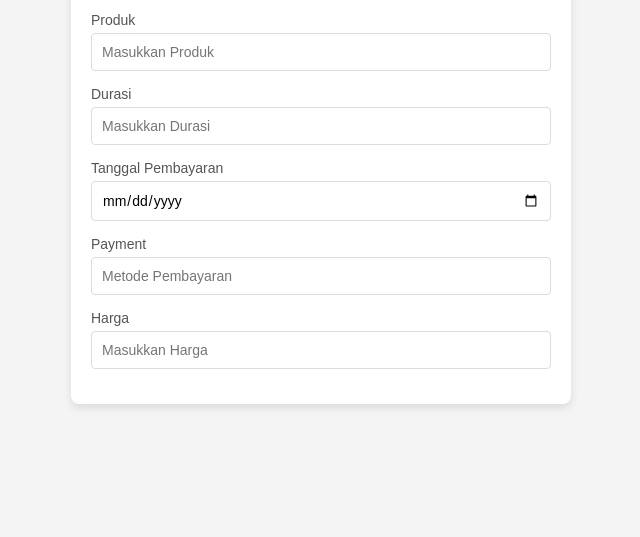
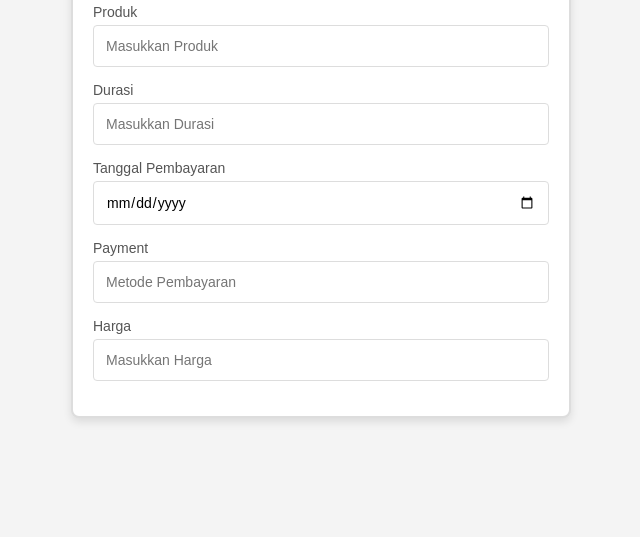
Before and after one commit to Babasbotz/pbas, a plain HTML site: page index.html in a window 1280 px wide. Shown: the part 263-800 px from the top of the page, without its empty margins (319-959 px from the left). Drawn offline with Linux system fonts and the light colour scheme.

Commit message:
Update styles.css

```diff
--- a/styles.css
+++ b/styles.css
@@ -20,6 +20,7 @@ body {
     box-shadow: 0 4px 8px rgba(0, 0, 0, 0.1);
     width: 100%;
     max-width: 500px;
+    border: 2px solid #ddd;  /* Bingkai di sekitar form */
 }
 
 h2 {
@@ -41,7 +42,7 @@ h2 {
 
 .form-group input {
     width: 100%;
-    padding: 10px;
+    padding: 12px;
     font-size: 14px;
     border: 1px solid #ddd;
     border-radius: 4px;
```
